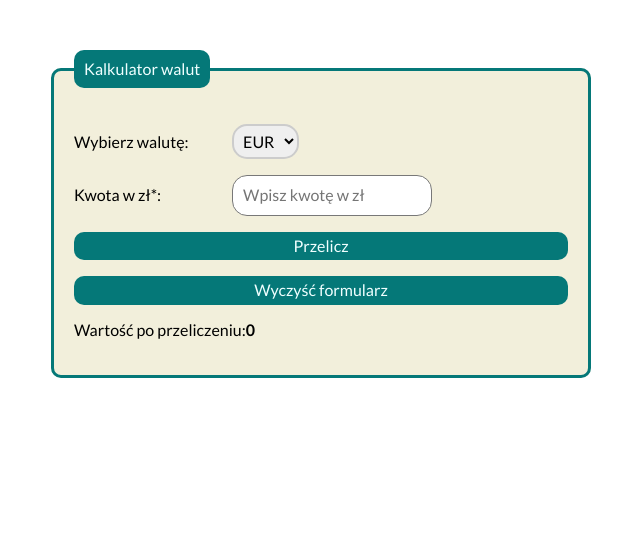
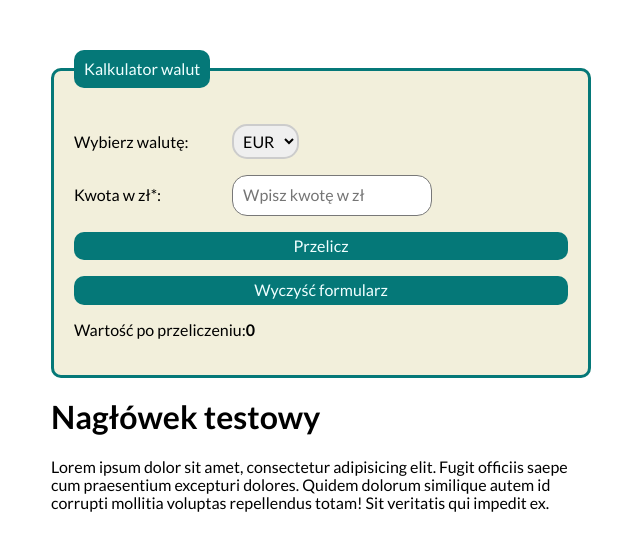
Before and after one commit to Raphael-1118/homepage, a plain HTML site: page kalkulator.html in a window 1280 px wide. Shown: the whole page, without its empty margins (319-959 px from the left). Drawn offline with nearby package versions, Linux system fonts and the light colour scheme.

Commit message:
added new test section

```diff
--- a/kalkulator.html
+++ b/kalkulator.html
@@ -55,6 +55,15 @@
                 </p>
             </Fieldset>
         </form>
+        <section id="nowy akapit" class="section">
+            <h1 class="sectionSubheader">
+                Nagłówek testowy
+            </h1>
+            <p class="section__paragraph">Lorem ipsum dolor sit amet, consectetur adipisicing elit. Fugit officiis saepe
+                cum praesentium excepturi dolores. Quidem dolorum similique autem id corrupti mollitia voluptas
+                repellendus totam! Sit veritatis qui impedit ex.
+            </p>
+        </section>
     </div>
 </body>
 
```
